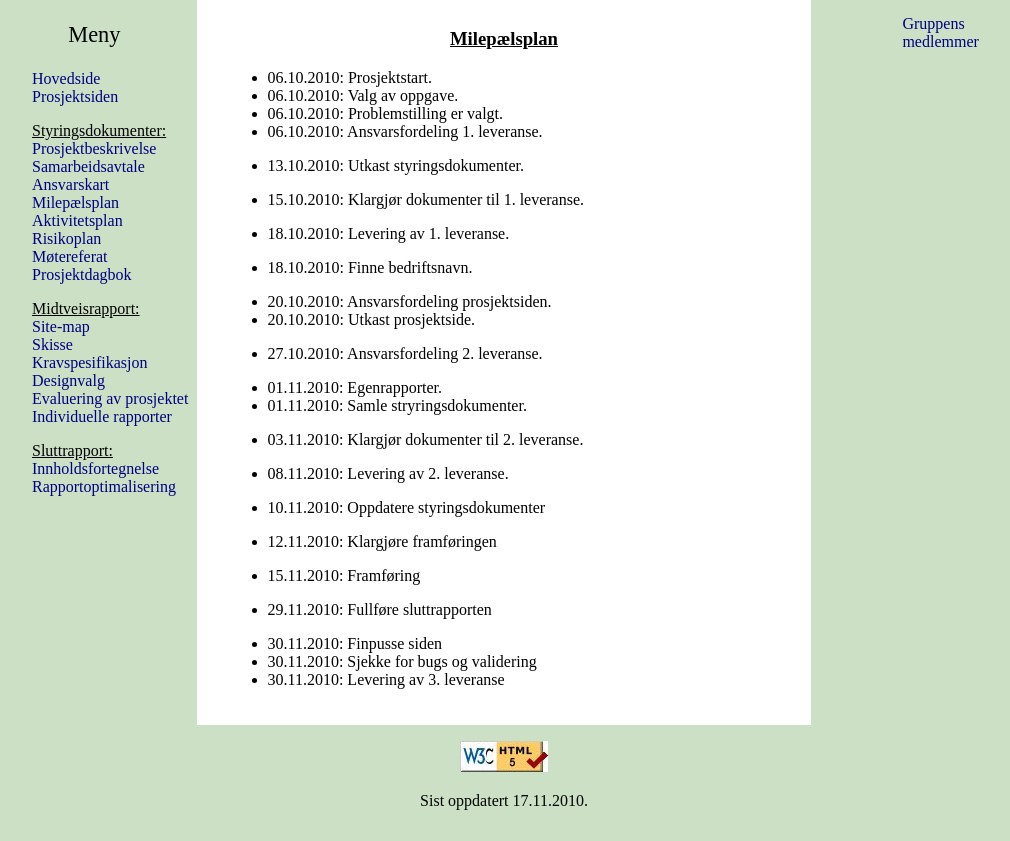
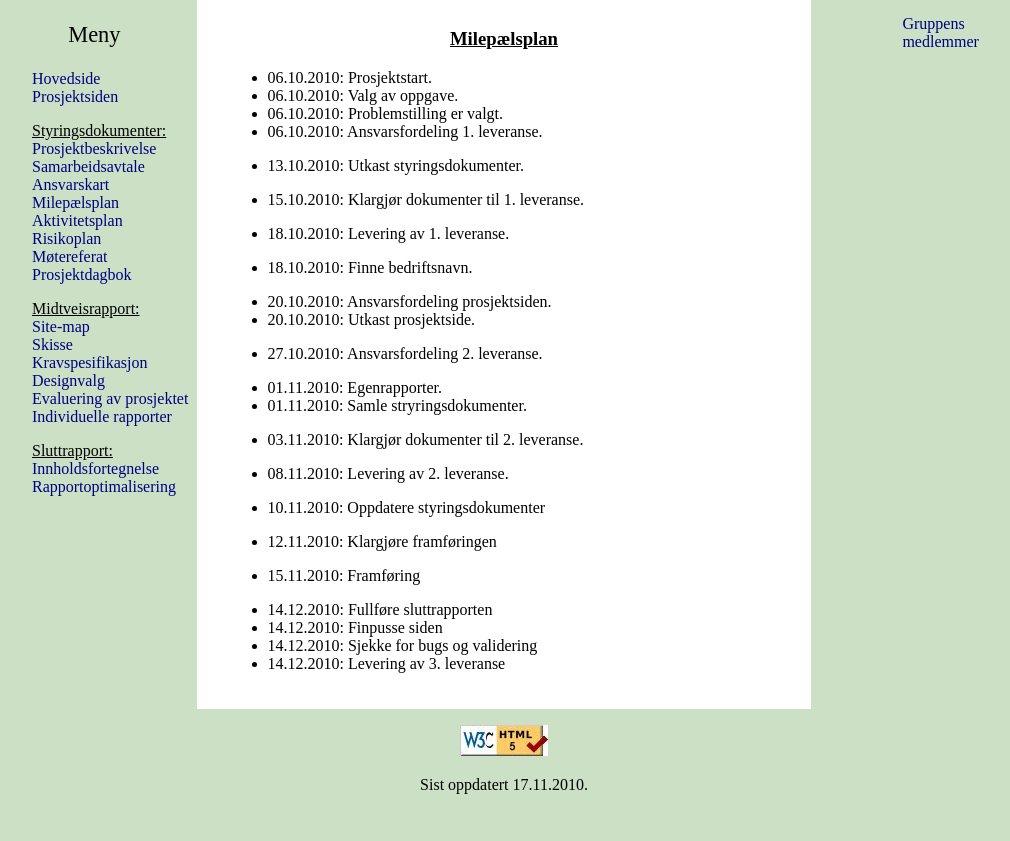
Before and after one commit to SimenFredriksen/Webprosjekt, a PHP site: page /styringsside/ny/milepaelsplan.php in a window 1280 px wide. Shown: the part 135-976 px from the top of the page, without its empty margins (136-1146 px from the left). After the commit the page ends 929 px from the top, so only its background shows below. Run offline with PHP 8.4, Linux system fonts and the light colour scheme.

Commit message:
Oppdatert milepalsplan

```diff
--- a/styringsside/ny/milepaelsplan.php
+++ b/styringsside/ny/milepaelsplan.php
@@ -77,13 +77,10 @@
 </ul>
 
 <ul>
-  <li>29.11.2010: Fullføre sluttrapporten</li>
-</ul>
-
-<ul>
-  <li>30.11.2010: Finpusse siden</li>
-  <li>30.11.2010: Sjekke for bugs og validering</li>
-  <li>30.11.2010: Levering av 3. leveranse</li>
+  <li>14.12.2010: Fullføre sluttrapporten</li>
+  <li>14.12.2010: Finpusse siden</li>
+  <li>14.12.2010: Sjekke for bugs og validering</li>
+  <li>14.12.2010: Levering av 3. leveranse</li>
 </ul>
 
 </div>
```
